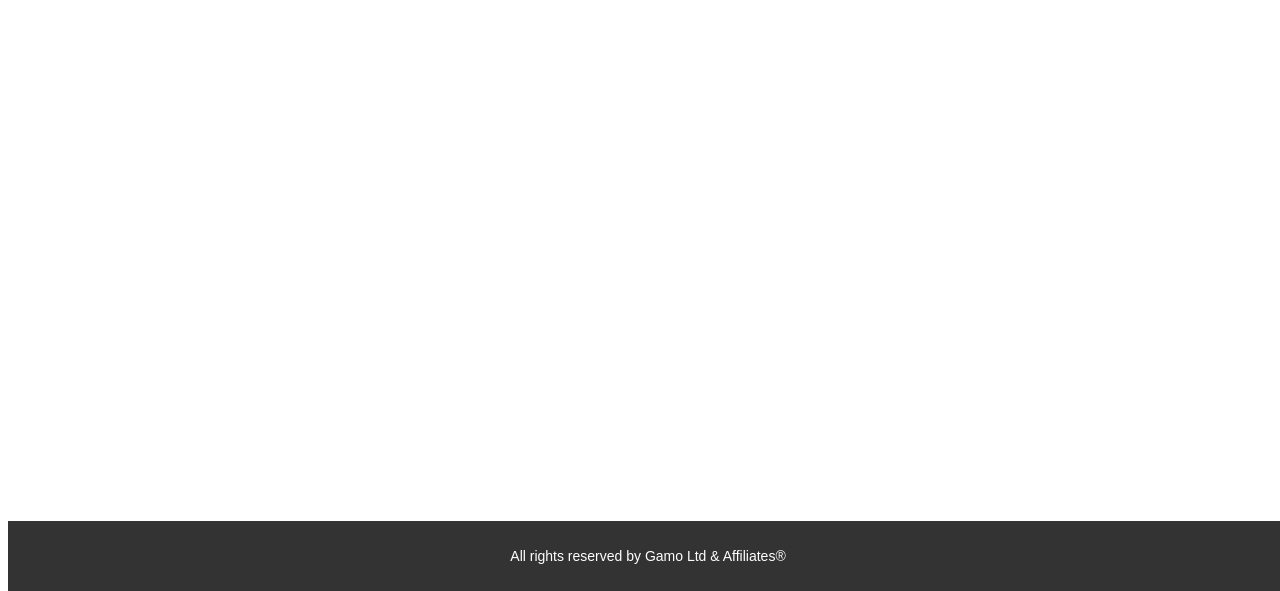
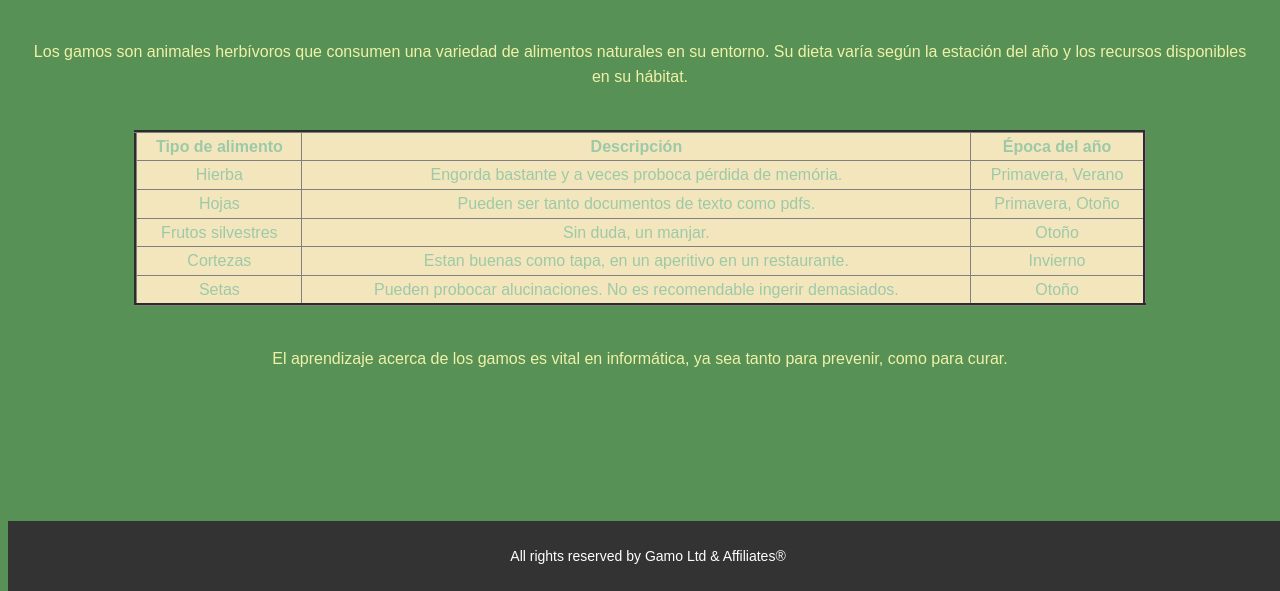
Before and after one commit to mmaureliooo/ProyectoIndividual, a plain HTML site: page public/net.html in a window 1280 px wide. Shown: the part 209-800 px from the top of the page. Drawn offline with Linux system fonts and the light colour scheme.

Commit message:
net terminada, procedo con degree

```diff
--- a/CSS/estilos.css
+++ b/CSS/estilos.css
@@ -3,7 +3,7 @@ body {
     margin: 10;
     padding: 10;
     line-height: 1.6;
-    background-color:#ffffff;
+
     color: #333;
 }
 /*index**************************************************/
@@ -167,3 +167,27 @@ footer {
 .contactsformulario button:hover {
     background-color: #82b393;
 }
+/*net**************************************************/
+.netbackground {
+    background-color: #579155;
+}
+.netH1 {
+    text-align: center;
+    color: #f0f1a9;
+    padding: 20px;
+    table-layout: auto;
+}
+table {
+    margin: 20px auto;
+    border-collapse: collapse;
+    width: 80%;
+    text-align: center;
+}
+th {
+    background-color: #f3e6bd;
+    color: #9dc9a8;
+}
+td {
+    background-color: #f3e6bd;
+    color: #9dc9a8;
+}
--- a/public/net.html
+++ b/public/net.html
@@ -6,7 +6,7 @@
     <title>TOPIC</title>
     <link rel="stylesheet" href="../CSS/estilos.css">
 </head>
-<body>
+<body class="netbackground">
     <header>
         <nav>
             <ul>
@@ -21,6 +21,53 @@
         </nav>
 
 </header>
+<main>
+    <h1 class="netH1 netbackground">Alimentación básica de un Gamo</h1>
+    <p class="netH1">
+        Los gamos son animales herbívoros que consumen una variedad de alimentos naturales en su entorno. Su dieta varía según la estación del año y los recursos disponibles en su hábitat.
+    </p>
+
+    <table class="netH1" border="3">
+        <thead>
+            <tr>
+                <th>Tipo de alimento</th>
+                <th>Descripción</th>
+                <th>Época del año</th>
+            </tr>
+        </thead>
+        <tbody>
+            <tr>
+                <td>Hierba</td>
+                <td>Engorda bastante y a veces proboca pérdida de memória.</td>
+                <td>Primavera, Verano</td>
+            </tr>
+            <tr>
+                <td>Hojas</td>
+                <td>Pueden ser tanto documentos de texto como pdfs.</td>
+                <td>Primavera, Otoño</td>
+            </tr>
+            <tr>
+                <td>Frutos silvestres</td>
+                <td>Sin duda, un manjar.</td>
+                <td>Otoño</td>
+            </tr>
+            <tr>
+                <td>Cortezas</td>
+                <td>Estan buenas como tapa, en un aperitivo en un restaurante.</td>
+                <td>Invierno</td>
+            </tr>
+            <tr>
+                <td>Setas</td>
+                <td>Pueden probocar alucinaciones. No es recomendable ingerir demasiados.</td>
+                <td>Otoño</td>
+            </tr>
+        </tbody>
+    </table>
+
+    <p class="netH1">
+        El aprendizaje acerca de los gamos es vital en informática, ya sea tanto para prevenir, como para curar.
+    </p>
+</main>
 
 
 </body>
```
Also changed, not shown: 1 other file.
